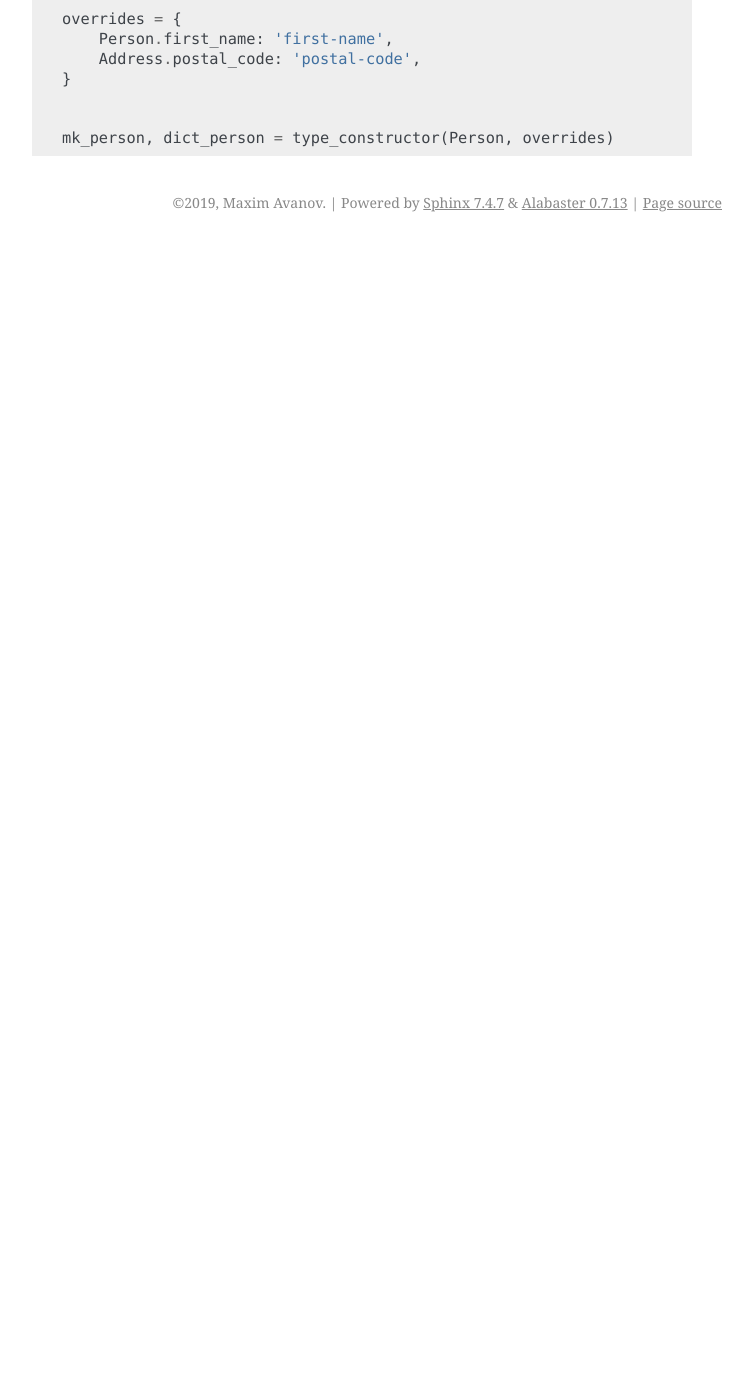
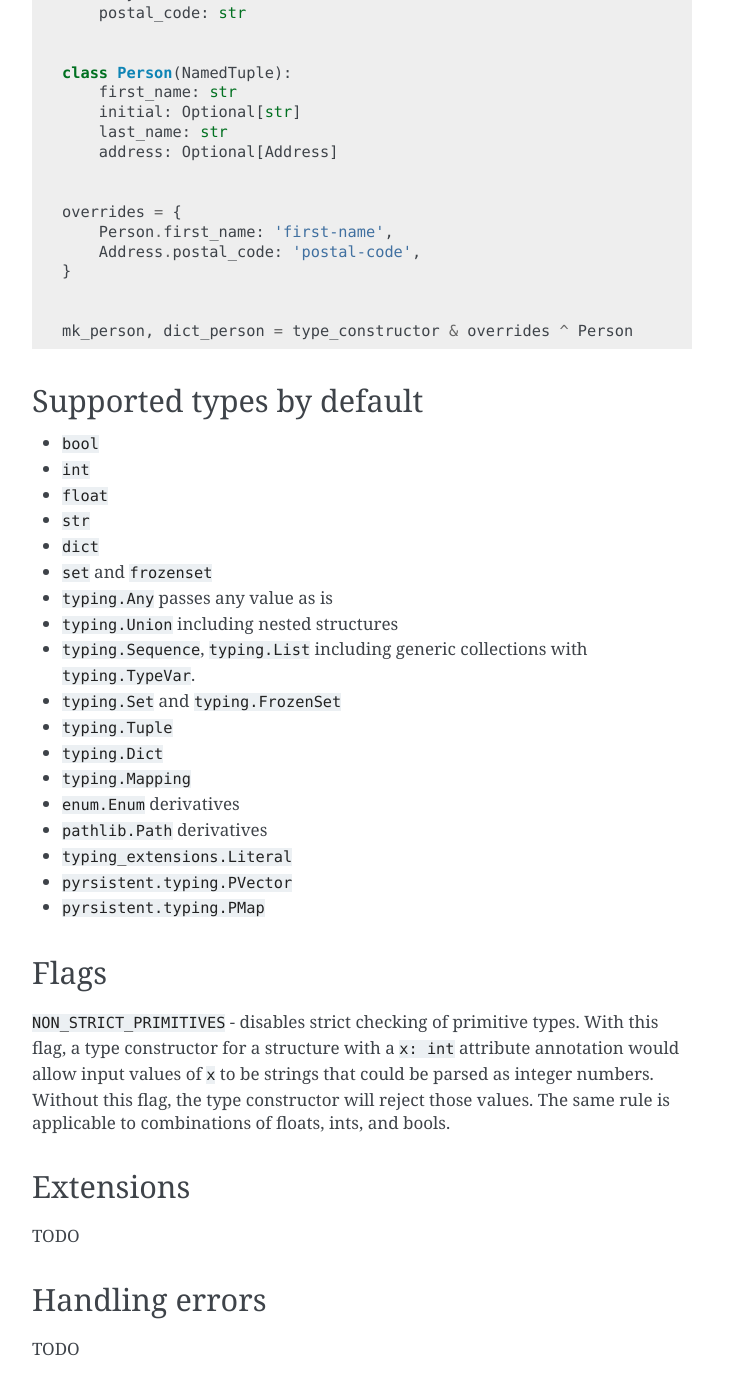
Before and after one commit to avanov/typeit, a Sphinx documentation site: the page built from docs/quickstart_guide.rst, in a window 1280 px wide and 1400 px high, scrolled down 2498 px. Shown: the top 1395 px of the window, without its empty margins (388-1140 px from the left). Built offline with Sphinx 7.4.7, drawn with Linux system fonts in a browser that asks for light colours; before the commit the page ends 2740 px from its top, so only the background shows below that; some of the changed text lies outside the part shown.

Commit message:
Update docs

```diff
--- a/README.rst
+++ b/README.rst
@@ -19,7 +19,7 @@
     :alt: Latest PyPI Release
 
 
-**Development status: Alpha**
+**Development status: Beta**
 
 Typeit
 ------
--- a/docs/quickstart_guide.rst
+++ b/docs/quickstart_guide.rst
@@ -73,11 +73,19 @@ and rename the whole structure to better indicate the nature of the data:
     }
 
 
-    mk_person, dict_person = type_constructor(Person, overrides)
+    mk_person, dict_person = type_constructor & overrides ^ Person
 
 
 ``typeit`` will handle creation of the constructor ``mk_person :: Dict -> Person`` and the serializer
 ``dict_person :: Person -> Dict`` for you.
+
+``type_constructor & overrides`` produces a new type constructor that takes overrides into consideration,
+and ``type_constructor ^ Person`` reads as "type constructor applied to the Person structure" and essentially
+is the same as ``type_constructor(Person)``, but doesn't require parentheses around overrides (and extensions):
+
+.. code-block:: python
+
+    (type_constructor & overrides & extension & ...)(Person)
 
 
 Overrides
@@ -99,7 +107,7 @@ our ``Person`` type:
     }
 
 
-    mk_person, dict_person = type_constructor(Person, overrides)
+    mk_person, dict_person = type_constructor & overrides ^ Person
 
 
 This is the way we can indicate that our Python structure has different field
@@ -137,4 +145,47 @@ any nested types, for instance:
     }
 
 
-    mk_person, dict_person = type_constructor(Person, overrides)
+    mk_person, dict_person = type_constructor & overrides ^ Person
+
+
+Supported types by default
+--------------------------
+
+* ``bool``
+* ``int``
+* ``float``
+* ``str``
+* ``dict``
+* ``set`` and ``frozenset``
+* ``typing.Any`` passes any value as is
+* ``typing.Union`` including nested structures
+* ``typing.Sequence``, ``typing.List`` including generic collections with ``typing.TypeVar``.
+* ``typing.Set`` and ``typing.FrozenSet``
+* ``typing.Tuple``
+* ``typing.Dict``
+* ``typing.Mapping``
+* ``enum.Enum`` derivatives
+* ``pathlib.Path`` derivatives
+* ``typing_extensions.Literal``
+* ``pyrsistent.typing.PVector``
+* ``pyrsistent.typing.PMap``
+
+
+Flags
+-----
+
+``NON_STRICT_PRIMITIVES`` -
+disables strict checking of primitive types. With this flag, a type constructor for a structure
+with a ``x: int`` attribute annotation would allow input values of ``x`` to be strings that could be parsed
+as integer numbers. Without this flag, the type constructor will reject those values. The same rule is applicable
+to combinations of floats, ints, and bools.
+
+Extensions
+----------
+
+TODO
+
+Handling errors
+---------------
+
+TODO
--- a/setup.py
+++ b/setup.py
@@ -42,7 +42,7 @@ setup(name='typeit',
       description='typeit brings typed data into your project',
       long_description=README,
       classifiers=[
-          'Development Status :: 3 - Alpha',
+          'Development Status :: 4 - Beta',
           'Intended Audience :: Developers',
           'License :: OSI Approved',
           'License :: OSI Approved :: MIT License',
```
Also changed, not shown: other parts of docs/quickstart_guide.rst (+2 -2 lines).
